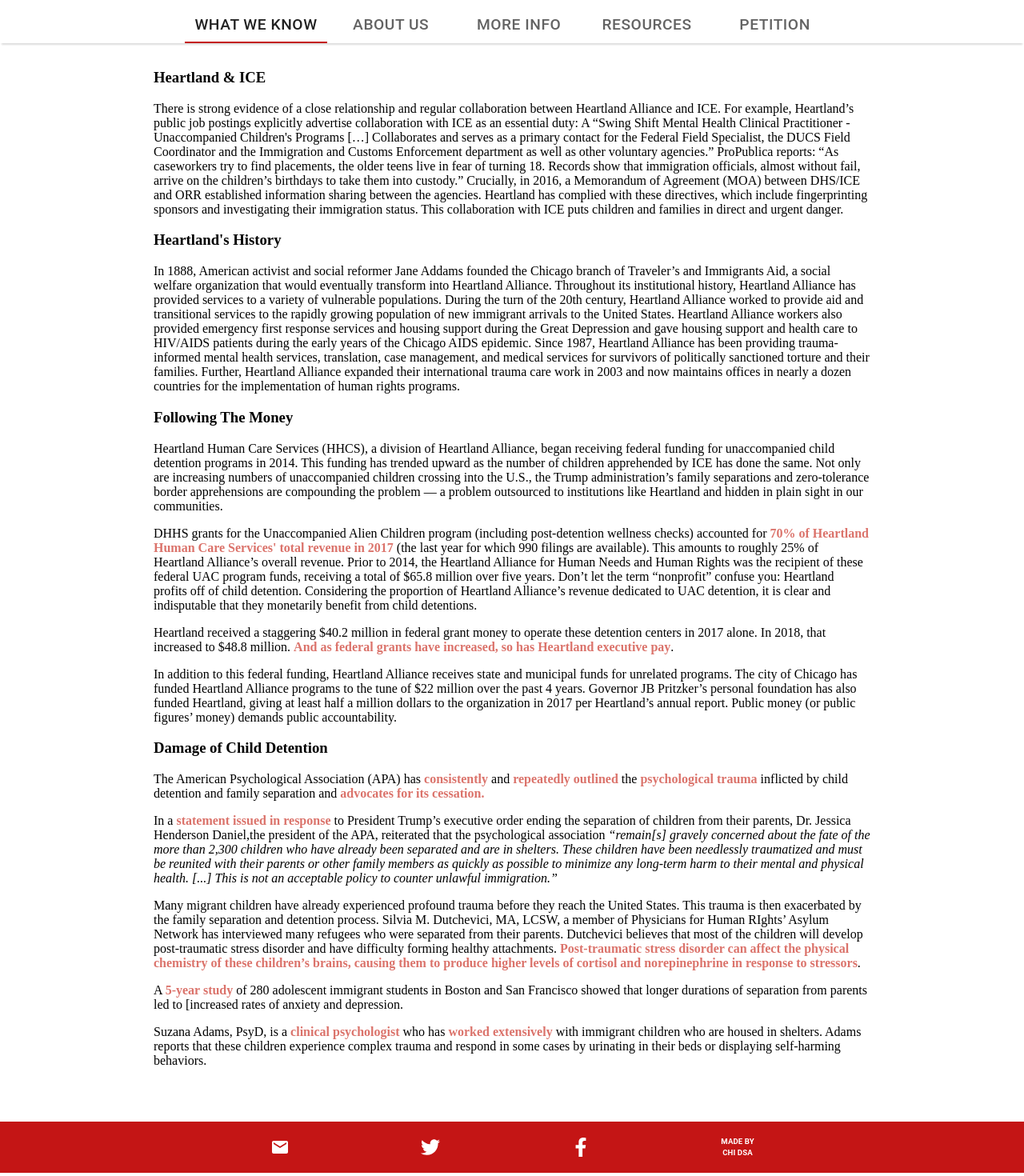
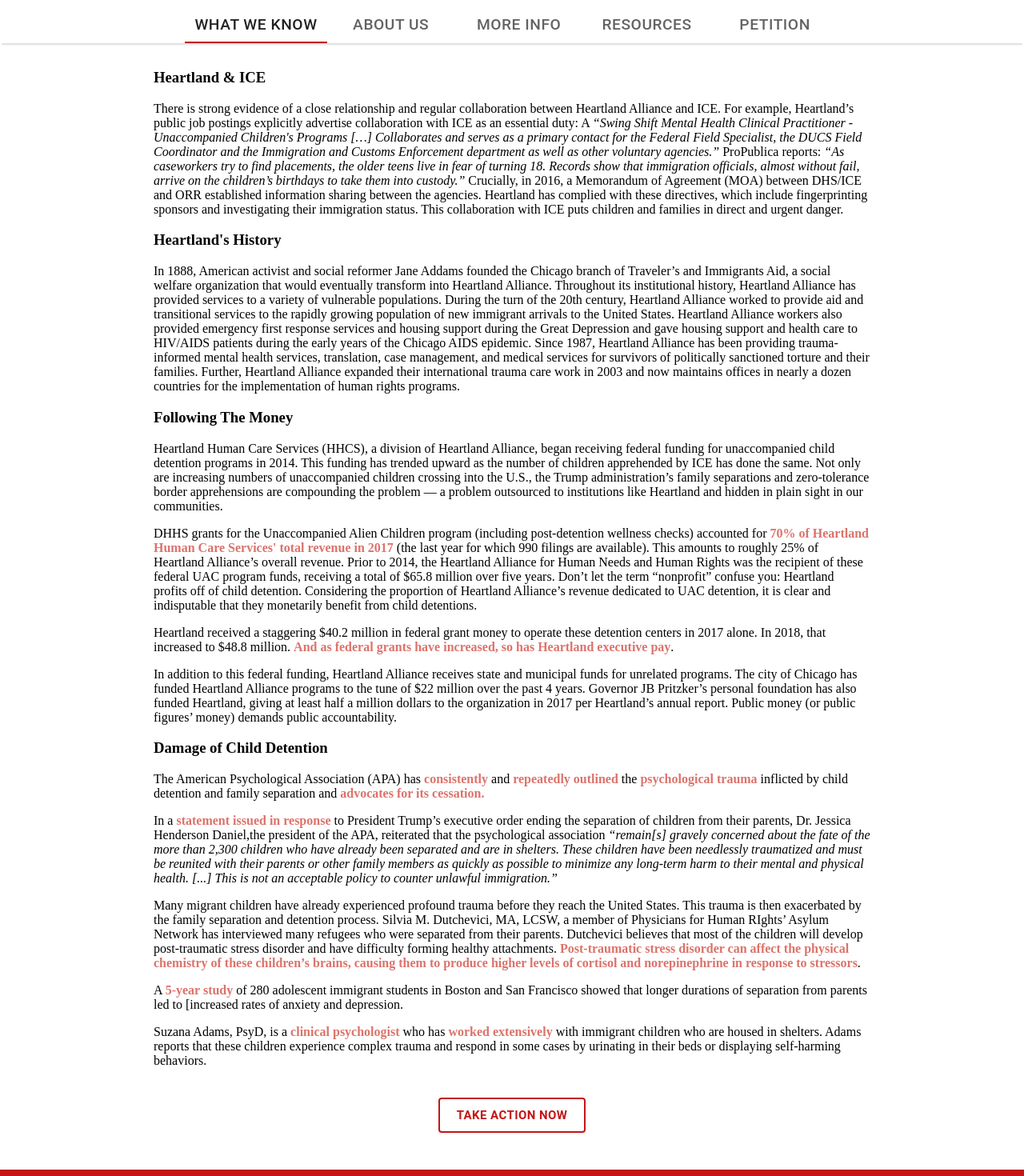
Before and after one commit to duke-thurinus/heartland-kids-site, a React (Create React App) app in the folder heartland-site/: page /more-info in a window 1280 px wide. Shown: the part 140-1610 px from the top of the page at 80% size. Built offline with nearby package versions, Linux system fonts and the light colour scheme.

Commit message:
added link button

```diff
--- a/heartland-site/public/index.html
+++ b/heartland-site/public/index.html
@@ -1,7 +1,7 @@
 <!DOCTYPE html>
 <meta property="og:type" content="website" />
 <meta property="og:title" content="Free Hearland Kids | End child detentions & ICE collaboration in Chicago." />
-<meta property="og:image" content="./heartland-petition-banner.png" />
+<meta property="og:image" content="%PUBLIC_URL%/heartland-petition-banner.jpg" />
 <meta property="og:url" content="freeheartlandkids.com" />
 <meta property="og:description" content="We are convinced that an immediate end to child immigrant detention in the Chicagoland area is the only moral decision we can make." />
 <html lang="en">
@@ -10,34 +10,11 @@
     <link rel="shortcut icon" href="%PUBLIC_URL%/favicon.ico" />
     <meta name="viewport" content="width=device-width, initial-scale=1" />
     <meta name="theme-color" content="#000000" />
-    <!--
-      manifest.json provides metadata used when your web app is installed on a
-      user's mobile device or desktop. See https://developers.google.com/web/fundamentals/web-app-manifest/
-    -->
     <link rel="manifest" href="%PUBLIC_URL%/manifest.json" />
-    <!--
-      Notice the use of %PUBLIC_URL% in the tags above.
-      It will be replaced with the URL of the `public` folder during the build.
-      Only files inside the `public` folder can be referenced from the HTML.
-
-      Unlike "/favicon.ico" or "favicon.ico", "%PUBLIC_URL%/favicon.ico" will
-      work correctly both with client-side routing and a non-root public URL.
-      Learn how to configure a non-root public URL by running `npm run build`.
-    -->
     <title>Free Heartland Kids</title>
   </head>
   <body>
     <noscript>You need to enable JavaScript to run this app.</noscript>
     <div id="root"></div>
-    <!--
-      This HTML file is a template.
-      If you open it directly in the browser, you will see an empty page.
-
-      You can add webfonts, meta tags, or analytics to this file.
-      The build step will place the bundled scripts into the <body> tag.
-
-      To begin the development, run `npm start` or `yarn start`.
-      To create a production bundle, use `npm run build` or `yarn build`.
-    -->
   </body>
 </html>
--- a/heartland-site/src/App.tsx
+++ b/heartland-site/src/App.tsx
@@ -8,6 +8,8 @@
 import FooterBar from './container/footer-bar';
 import { ThemeProvider } from '@material-ui/styles';
 import PageContainer from './container/page-container';
+import LinkButton from 'common/link-button';
+import externalLinks from 'common/external-links';
 
 export default () => {
   return (
@@ -27,6 +29,7 @@
               <HeaderBar/>
               <NavBar/>
               <PageContainer/>
+              <LinkButton link={externalLinks.takeAction} />
               <FooterBar/>
             </BrowserRouter>
           </ThemeProvider>
--- a/heartland-site/src/common/external-links.tsx
+++ b/heartland-site/src/common/external-links.tsx
@@ -3,5 +3,6 @@
     cdsaMainSite: 'https://chicagodsa.org/',
     cdsaFacebook: 'https://www.facebook.com/ChicagoDemSocialists/',
     cdsaTwitter: 'https://twitter.com/ChicagoCityDSA',
-    petition: 'https://actionnetwork.org/petitions/freeheartlandkids'
+    petition: 'https://actionnetwork.org/petitions/freeheartlandkids',
+    takeAction: 'https://docs.google.com/forms/d/e/1FAIpQLScoDONv1rujt0fPY0Qpnq1nxlLHfDsZ7Vo5VlJG0PkN6EZYNw/viewform',
 };
--- /dev/null
+++ b/heartland-site/src/common/link-button.tsx
@@ -0,0 +1,46 @@
+import React from 'react';
+import { makeStyles, Theme, createStyles, Link } from '@material-ui/core';
+import Button, { ButtonProps } from '@material-ui/core/Button';
+
+const useStyles = makeStyles((theme: Theme) =>
+  createStyles({
+    button: {
+        margin: theme.spacing(1),
+        border: '2px solid',
+          '&:hover': {
+                border: '2px solid',
+          },
+      },
+      link: {
+          textDecoration: 'none',
+          '&:hover': {
+              textDecoration: 'none',
+          },
+      },
+}));
+export interface LinkButtonProps extends ButtonProps {
+    link: string;
+}
+export default (props: LinkButtonProps) => {
+    const classes = useStyles();
+
+    const {link, ...baseProps} = props;
+    return (
+        <Button
+            className={classes.button}
+            variant="outlined"
+            color="secondary"
+            size="large"
+            {...baseProps}
+        >
+            <Link
+                className={classes.link}
+                color="secondary"
+                href={link}
+            >
+                TAKE ACTION NOW
+            </Link>
+        </Button>
+    );
+
+}
--- a/heartland-site/src/container/page-container.tsx
+++ b/heartland-site/src/container/page-container.tsx
@@ -21,7 +21,6 @@
     const isSmallScreen = useMediaQuery(theme.breakpoints.down('xs'));
     const isLargeScreen = useMediaQuery(theme.breakpoints.up('lg'));
     const marginSides = isLargeScreen ? '15%' : (isSmallScreen ? '5%' : '10%');
-    console.log(marginSides);
     const classes = useStyles({marginSides});
     return (
         <div className={classes.pageContainer}>
--- a/heartland-site/src/index.css
+++ b/heartland-site/src/index.css
@@ -12,3 +12,6 @@
     text-decoration: none;
     font-weight: bold;
   }
+  a:hover {
+    text-decoration: underline;
+  }
--- a/heartland-site/src/pages/landing-page/content.tsx
+++ b/heartland-site/src/pages/landing-page/content.tsx
@@ -13,9 +13,9 @@
 There are typically between 300 and 400 children detained in these facilities at any given time.
 As of July 2018,
 [ProPublica](https://www.propublica.org/article/illinois-chicago-children-teens-immigration-shelters-heartland)
-reported that, “of the more than 100 federally contracted sites
+reported that, _“of the more than 100 federally contracted sites
 around the country, Heartland has received the fourth-highest amount of federal dollars for
-housing unaccompanied minors since fiscal year 2015—more money than any other organization outside Texas.”
+housing unaccompanied minors since fiscal year 2015—more money than any other organization outside Texas.”_
 Heartland Alliance claims to be providing these children safe harbor. They hold that children who enter the
 country without an accompanying adult “have to go somewhere,” arguing that Heartland’s facilities
 are preferable to one of the larger-scale detention centers with more well-publicized horrifying conditions
--- a/heartland-site/src/pages/more-info-page/content.tsx
+++ b/heartland-site/src/pages/more-info-page/content.tsx
@@ -2,7 +2,16 @@
 /* tslint:disable */
 export default`
 ### Heartland & ICE
-There is strong evidence of a close relationship and regular collaboration between Heartland Alliance and ICE. For example, Heartland’s public job postings explicitly advertise collaboration with ICE as an essential duty: A “Swing Shift Mental Health Clinical Practitioner - Unaccompanied Children's Programs \\[…\\] Collaborates and serves as a primary contact for the Federal Field Specialist, the DUCS Field Coordinator and the Immigration and Customs Enforcement department as well as other voluntary agencies.” ProPublica reports: “As caseworkers try to find placements, the older teens live in fear of turning 18. Records show that immigration officials, almost without fail, arrive on the children’s birthdays to take them into custody.” Crucially, in 2016, a Memorandum of Agreement (MOA) between DHS/ICE and ORR established information sharing between the agencies. Heartland has complied with these directives, which include fingerprinting sponsors and investigating their immigration status. This collaboration with ICE puts children and families in direct and urgent danger.
+There is strong evidence of a close relationship and regular collaboration between Heartland Alliance and ICE.
+For example, Heartland’s public job postings explicitly advertise collaboration with ICE as an essential duty:
+A _“Swing Shift Mental Health Clinical Practitioner - Unaccompanied Children's Programs \\[…\\] Collaborates
+and serves as a primary contact for the Federal Field Specialist, the DUCS Field Coordinator and the Immigration
+and Customs Enforcement department as well as other voluntary agencies.”_ ProPublica reports: _“As caseworkers try
+to find placements, the older teens live in fear of turning 18. Records show that immigration officials, almost
+without fail, arrive on the children’s birthdays to take them into custody.”_ Crucially, in 2016, a Memorandum of
+Agreement (MOA) between DHS/ICE and ORR established information sharing between the agencies. Heartland has complied
+with these directives, which include fingerprinting sponsors and investigating their immigration status. This
+collaboration with ICE puts children and families in direct and urgent danger.
 
 ### Heartland's History
 In 1888, American activist and social reformer Jane Addams founded the Chicago branch of
```
Also changed, not shown: heartland-site/public/heartland-petition-banner.jpg (added), heartland-site/public/heartland-petition-banner.png.
